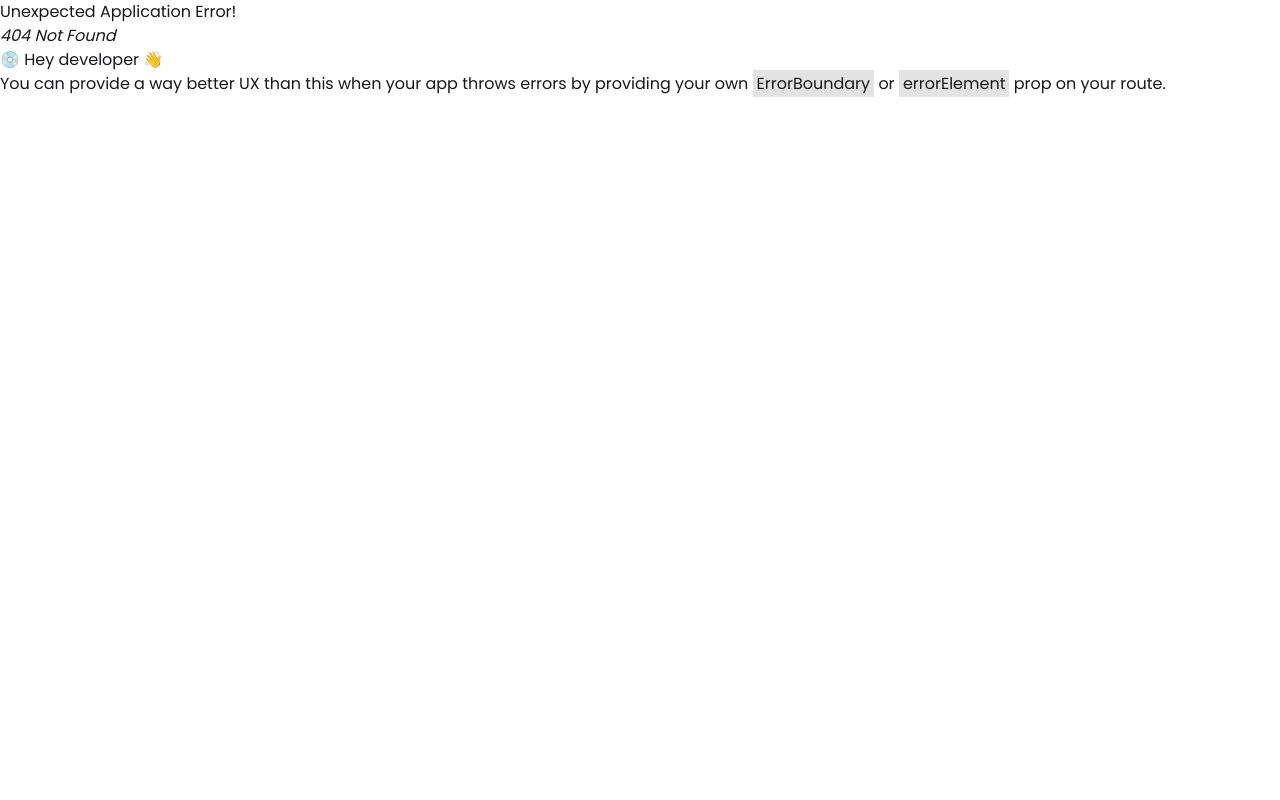
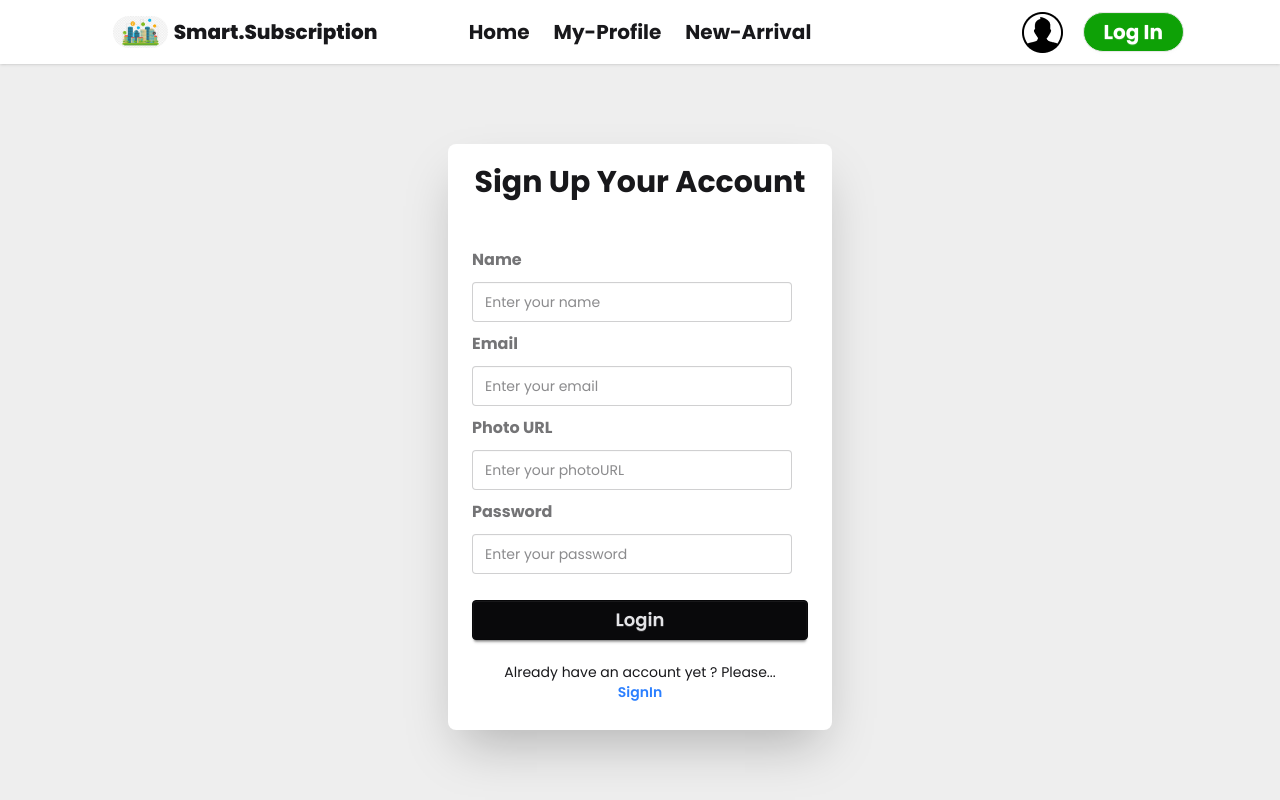
Before and after one commit to XxShirojiguexX/Smart_Subscription, a React (Vite) app: page /auth/register in a window 1280 px wide. Before the commit this address had no page. Shown: the top 800 px of the page. Built offline with nearby package versions, Linux system fonts and the light colour scheme.

Commit message:
create authlayout

```diff
--- /dev/null
+++ b/src/Layout/AuthLayout.jsx
@@ -0,0 +1,22 @@
+import React from "react";
+import NavBar from "../components/NavBar/NavBar";
+import { Outlet } from "react-router";
+import Footer from "../components/Footer/Footer";
+
+const AuthLayout = () => {
+  return (
+    <div className="">
+      <div>
+        <NavBar></NavBar>
+      </div>
+      <div className="bg-base-300">
+        <Outlet></Outlet>
+      </div>
+      <div>
+        <Footer></Footer>
+      </div>
+    </div>
+  );
+};
+
+export default AuthLayout;
--- /dev/null
+++ b/src/components/Login/Login.jsx
@@ -0,0 +1,37 @@
+import React from "react";
+import { NavLink } from "react-router";
+
+const Login = () => {
+  return (
+    // <div className="flex justify-center items-center min-h-screen ">
+    <div className="flex justify-center items-center py-20">
+      <div className="card bg-base-100 w-full max-w-sm shrink-0 shadow-2xl">
+        <h1 className="text-3xl font-bold text-center py-5">
+          Login Your Account
+        </h1>
+        <div className="card-body">
+          <fieldset className="fieldset space-y-1">
+            <label className="label text-base font-bold">Email</label>
+            <input type="email" className="input" placeholder="Email" />
+            <label className="label text-base font-bold">Password</label>
+            <input type="password" className="input" placeholder="Password" />
+            <div>
+              <a className="link link-hover font-semibold text-sm">
+                Forgot password?
+              </a>
+            </div>
+            <button className="btn btn-neutral text-lg mt-4">Login</button>
+            <p className=" pt-3 text-center text-sm px-5">
+              Don't have an account yet ? Please...{" "}
+              <span className="font-semibold text-blue-500">
+                <NavLink to="/auth/register">SignUp</NavLink>
+              </span>
+            </p>
+          </fieldset>
+        </div>
+      </div>
+    </div>
+  );
+};
+
+export default Login;
--- a/src/components/NavBar/NavBar.jsx
+++ b/src/components/NavBar/NavBar.jsx
@@ -1,5 +1,6 @@
 import React from "react";
 import { NavLink } from "react-router";
+
 const NavBar = () => {
   return (
     <div className="navbar p-0 bg-base-100 shadow-sm mx-auto px-8 md:px-12 lg:px-16 xl:px-24">
@@ -84,9 +85,12 @@ const NavBar = () => {
           </li>
         </ul>
       </div>
-      <div className="navbar-end">
+      <div className="navbar-end space-x-5">
+        <div>
+          <img src="/user.png" alt="user" />
+        </div>
         <NavLink
-          to="/contactUs"
+          to="/auth/login"
           className="btn bg-[#0EA106] rounded-4xl text-white px-5 fontMulish font-bold text-xl"
         >
           Log In
--- /dev/null
+++ b/src/components/Register/Register.jsx
@@ -0,0 +1,62 @@
+import React from "react";
+import { NavLink } from "react-router";
+
+const Register = () => {
+  return (
+    <div className="flex justify-center items-center py-20">
+      <div className="card bg-base-100 w-full max-w-sm shrink-0 shadow-2xl">
+        <h1 className="text-3xl font-bold text-center py-5">
+          Sign Up Your Account
+        </h1>
+        <div className="card-body">
+          <fieldset className="fieldset space-y-1">
+            {/* Name */}
+            <label className="label text-base font-bold">Name</label>
+            <input
+              type="text"
+              name="name"
+              className="input"
+              placeholder="Enter your name"
+            />
+
+            {/* email */}
+            <label className="label text-base font-bold">Email</label>
+            <input
+              type="email"
+              name="email"
+              className="input"
+              placeholder="Enter your email"
+            />
+
+            {/*photoURL*/}
+            <label className="label text-base font-bold">Photo URL </label>
+            <input
+              type="text"
+              name="photoURL"
+              className="input"
+              placeholder="Enter your photoURL"
+            />
+            {/* password */}
+            <label className="label text-base font-bold">Password</label>
+            <input
+              type="password"
+              name="password"
+              className="input"
+              placeholder="Enter your password"
+            />
+
+            <button className="btn btn-neutral text-lg mt-4">Login</button>
+            <p className=" pt-3 text-center text-sm px-5">
+              Already have an account yet ? Please...{" "}
+              <span className="font-semibold text-blue-500">
+                <NavLink to="/auth/login">SignIn</NavLink>
+              </span>
+            </p>
+          </fieldset>
+        </div>
+      </div>
+    </div>
+  );
+};
+
+export default Register;
--- a/src/routers/routers.jsx
+++ b/src/routers/routers.jsx
@@ -5,6 +5,9 @@ import Home from "../components/Home/Home";
 import MyProfile from "../components/MyProfile/MyProfile";
 import NewArrival from "../components/NewArrival/NewArrival";
 import ServiceContentDetails from "../Pages/ServiceContentDetails/ServiceContentDetails";
+import AuthLayout from "../Layout/AuthLayout";
+import Login from "../components/Login/Login";
+import Register from "../components/Register/Register";
 
 export const router = createBrowserRouter([
   {
@@ -48,4 +51,19 @@ export const router = createBrowserRouter([
       },
     ],
   },
+
+  {
+    path: "/auth",
+    Component: AuthLayout,
+    children: [
+      {
+        path: "/auth/login",
+        Component: Login,
+      },
+      {
+        path: "/auth/register",
+        Component: Register,
+      },
+    ],
+  },
 ]);
```
Also changed, not shown: public/user.png (added).
